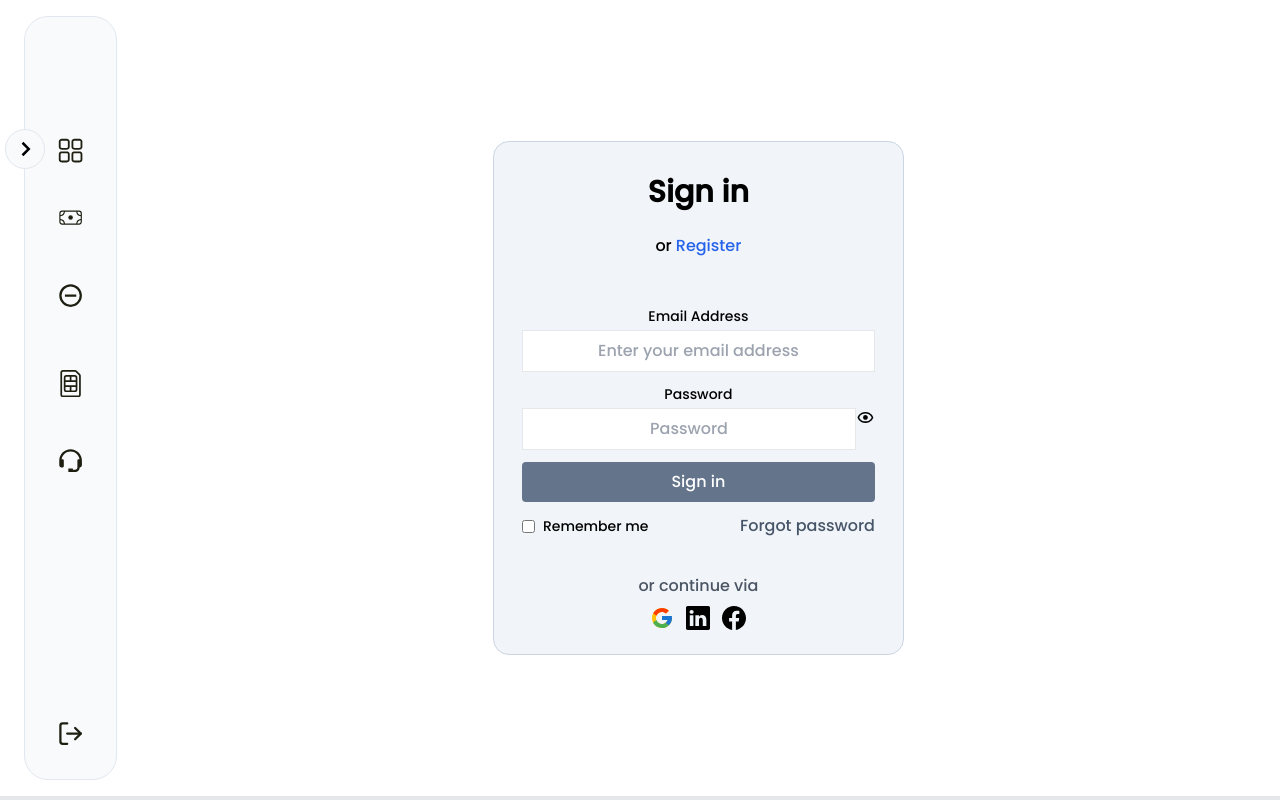
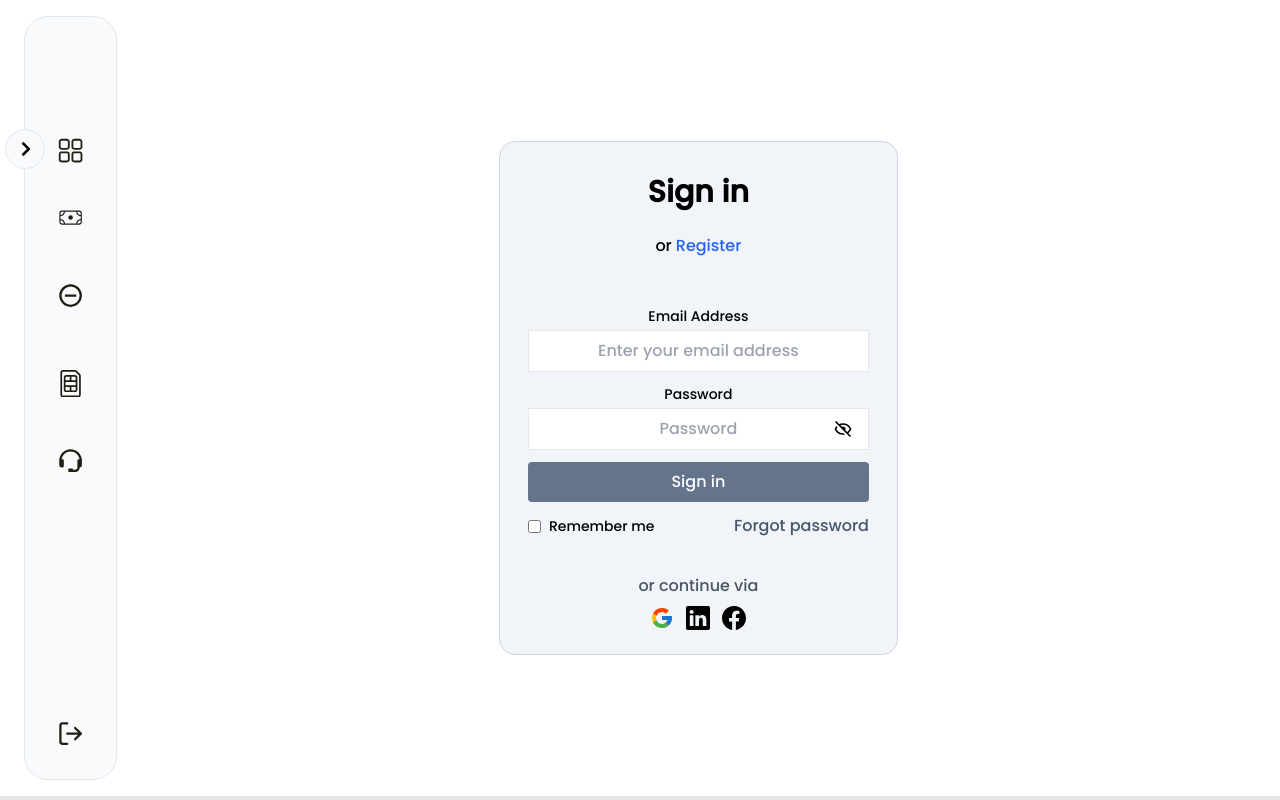
Before and after one commit to ChrissieDk/Universal-Dash, a React (Create React App) app: page /login in a window 1280 px wide. Built offline with nearby package versions, Linux system fonts and the light colour scheme.

Commit message:
login ui fixed

```diff
--- a/src/Login.jsx
+++ b/src/Login.jsx
@@ -7,8 +7,11 @@ import { BsFacebook } from 'react-icons/bs';
 import { BiHide, BiShow } from 'react-icons/bi';
 
 const Login = () => {
+  /* Show hide password logic */
+
   const [showPassword, setShowPassword] = useState(false);
 
+  /* login structure and styling  */
   return (
     <div className='w-full  flex justify-center '>
       <div className='bg-slate-100 flex flex-col items-center justify-center text-center min-h-[60%] min-w-[35%] rounded-2xl border border-slate-300 lg:min-w-[20%]'>
@@ -24,9 +27,10 @@ const Login = () => {
             <label className='mb-1 text-sm' htmlFor="email">Email Address</label>
             <input className='border border-rounded-2xl px-3 py-2 cursor-pointer text-center' for="text" name='email' id='email' placeholder='Enter your email address' />
           </div>
-          <div className="flex flex-col relative">
+          {/* password show hide UI and styling */}
+          <div className="flex flex-col relative w-full">
             <label className='mb-1 text-sm ' htmlFor="email">Password</label>
-            <div className='flex'>
+            <div className='flex relative'>
               <input
                 className='border border-rounded-md px-2 py-2 cursor-pointer text-center flex-grow w-full'
                 type={showPassword ? 'text' : 'password'}
@@ -34,27 +38,27 @@ const Login = () => {
                 id='password'
                 placeholder='Password'
               />
+              <div className="absolute top-0 bottom-0 flex items-center pointer-events-none z-10 w-full justify-end pr-4">
                 {showPassword ? (
-                <BiHide
-                  className='h-full flex items-center'
+                  <BiShow
                     size={20}
                     onClick={() => setShowPassword(false)}
+                    className="pointer-events-auto right-0"
                   />
                 ) : (
-                <BiShow
-                  className='h-full flex items-center'
+                  <BiHide
                     size={20}
                     onClick={() => setShowPassword(true)}
+                    className="pointer-events-auto right-0"
                   />
                 )}
-
+              </div>
+            </div>
           </div>
 
-          </div>
-
+          {/* Buttons and links */}
 
           <div>
-
             <Link to='/dashboard'><button className='w-full rounded bg-slate-500 text-white py-2 hover:bg-blue-600'>Sign in</button></Link>
           </div>
           <div className="flex justify-between">
@@ -65,6 +69,9 @@ const Login = () => {
             <Link to='/forgotPassword'><div className="text-slate-600 hover:underline cursor-pointer hover:text-blue-600" href="/forgotPassword">Forgot password</div></Link>
           </div>
         </div>
+
+        {/* Alternate login links and icons */}
+
         <div className="relative pb-2 pt-2">
           <div className=" -top-3 left-0 w-full text-center">
             <span className='px-3 text-gray-600'>or continue via</span>
```
Also changed, not shown: 1 other file (tests, documents, lock files or other folders). Lines whose indentation alone changed are shown as unchanged.
